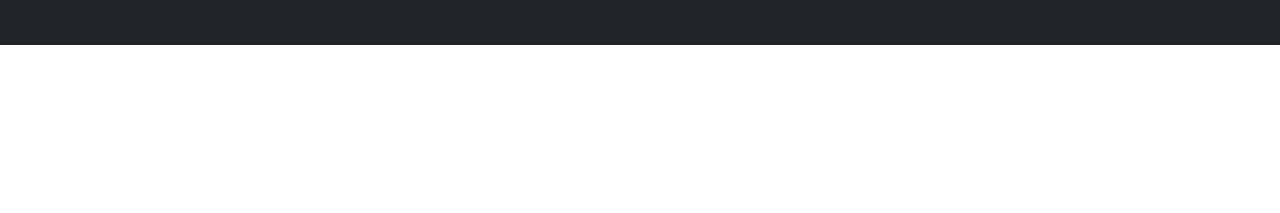
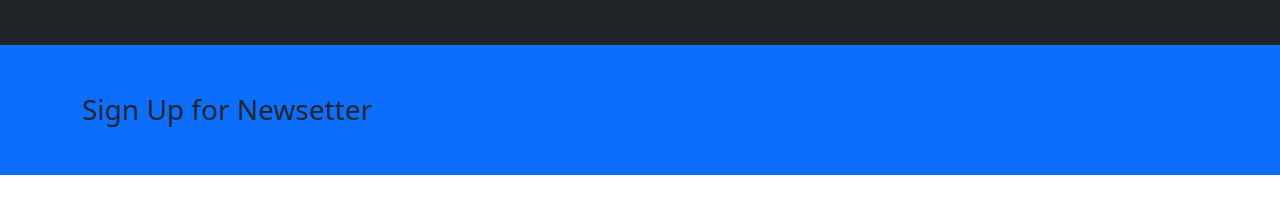
Before and after one commit to CodrinGavan/bootstrap-web-page, a plain HTML site: page index.html in a window 1280 px wide. Shown: the part 423-636 px from the top of the page. Drawn offline with nearby package versions, Linux system fonts and the light colour scheme.

Commit message:
Update index.html

```diff
--- a/index.html
+++ b/index.html
@@ -18,7 +18,7 @@
             </button>
                <div class="collapse navbar-collapse" id="navmenu">
                  <ul class="navbar-nav ms-auto">
-                    <li class="nav-item d-lg-inline">
+                    <li class="nav-item">
                         <a href="#learn" class="nav-link">What you will learn</a>
                     </li>
                     <li class="nav-item">
@@ -47,6 +47,15 @@
         </div>
         </div>
     </section>
+<section class="bg-primary p-5">
+    <div class="container">
+        <div class="d-md-flex justify-content-between align-items-center">
+            <h3 class="mb-3 mb-md-0">Sign Up for Newsetter</h3>
+        </div>
+    </div>
+</section>
+
+
     <script src="https://cdn.jsdelivr.net/npm/@popperjs/core@2.11.5/dist/umd/popper.min.js" integrity="sha384-Xe+8cL9oJa6tN/veChSP7q+mnSPaj5Bcu9mPX5F5xIGE0DVittaqT5lorf0EI7Vk" crossorigin="anonymous"></script>
 </body>
 </html>
```
